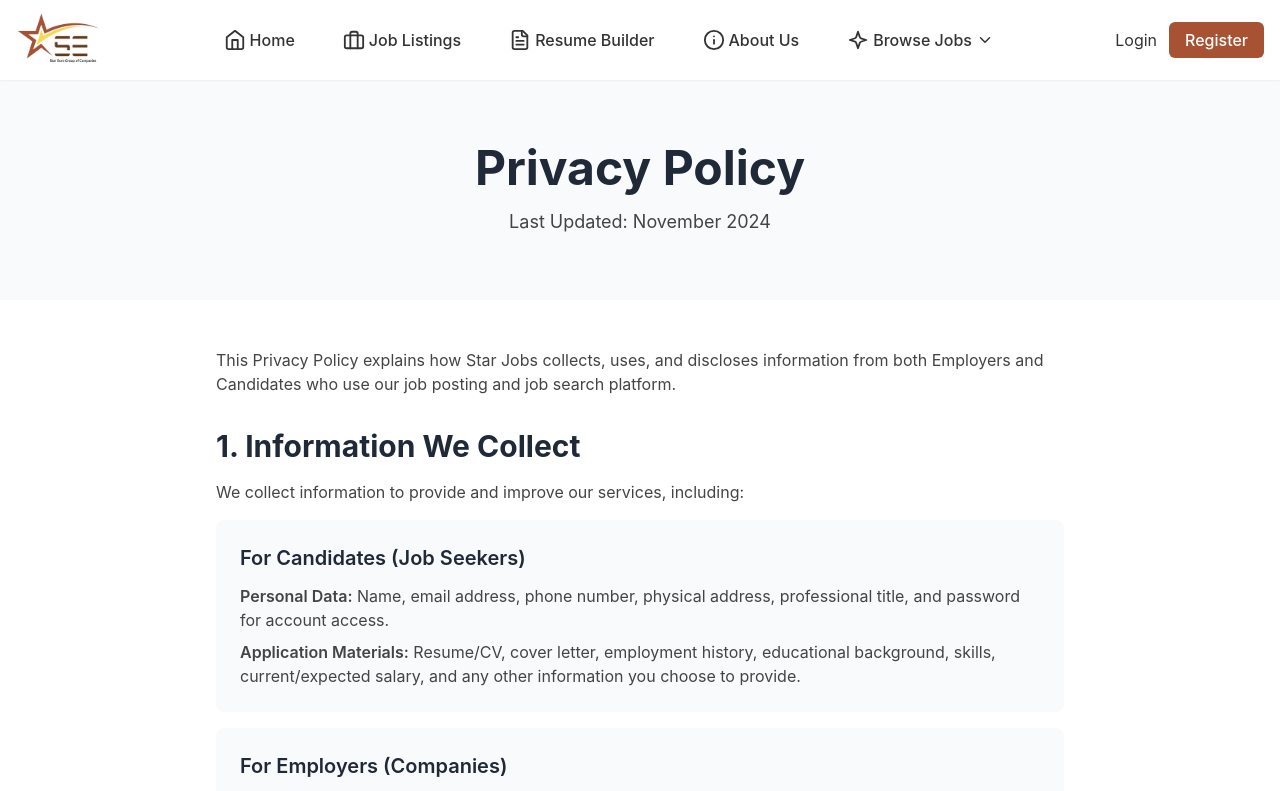
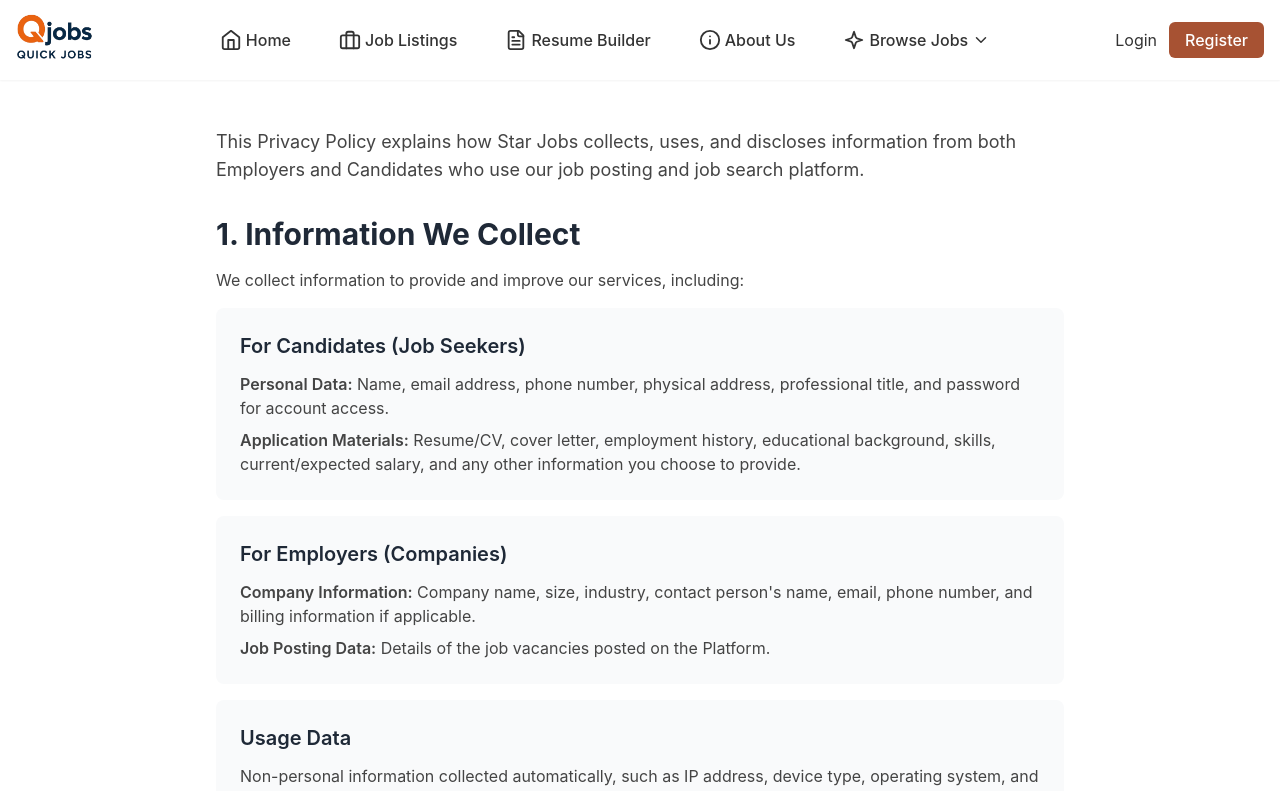
Before and after one commit to Tulsi8645/Starjobs_portal, a React (Vite) app in the folder frontend/: page /privacy in a window 1280 px wide. Shown: the top 791 px of the page. Built offline with nearby package versions, Linux system fonts and the light colour scheme.

Commit message:
new logo changes

```diff
--- a/frontend/index.html
+++ b/frontend/index.html
@@ -2,7 +2,7 @@
 <html lang="en">
   <head>
     <meta charset="UTF-8" />
-    <link rel="icon" type="image/svg+xml" href="./src/assets/star 1.svg" />
+    <link rel="icon" type="image/svg+xml" href="./src/assets/starlogo.png" />
     <meta name="viewport" content="width=device-width, initial-scale=1.0" />
     <title>Job-Portal Star jobs</title>
   </head>
--- a/frontend/src/components/admin/AdminLayout.tsx
+++ b/frontend/src/components/admin/AdminLayout.tsx
@@ -1,7 +1,7 @@
 import { useState } from 'react';
 import { Link, useLocation, Outlet, useNavigate } from 'react-router-dom';
-import { LayoutDashboard, Users, FileText, HammerIcon,  Settings, DollarSign, WorkflowIcon , LogOut } from 'lucide-react';
-import logo from '../../assets/star 1.svg';
+import { LayoutDashboard, Users, FileText, HammerIcon, Settings, DollarSign, WorkflowIcon, LogOut } from 'lucide-react';
+import logo from '../../assets/starlogo.png';
 
 const AdminLayout = () => {
   const location = useLocation();
--- a/frontend/src/components/auth/Login.tsx
+++ b/frontend/src/components/auth/Login.tsx
@@ -2,7 +2,7 @@ import React, { useState, useEffect } from 'react';
 import { Link, useNavigate } from 'react-router-dom';
 import { Eye } from 'lucide-react';
 import googleIcon from '../../assets/authImages/google.png';
-import Logo from '../../assets/star 1.svg';
+import Logo from '../../assets/starlogo.png';
 import { loginUser } from './authApi/authApi';
 import loginimg from '../../assets/authImages/loginimg.webp'
 const API_BASE_URL = import.meta.env.VITE_API_BASE_URL;
--- a/frontend/src/components/auth/jobseekerSignup.tsx
+++ b/frontend/src/components/auth/jobseekerSignup.tsx
@@ -2,7 +2,7 @@ import React, { useState } from 'react';
 import { Link, useNavigate } from 'react-router-dom';
 import { Eye, Upload, PlusCircle, MinusCircle, UserRoundPlus, XCircle } from 'lucide-react'; //
 import { useMutation } from '@tanstack/react-query';
-import Logo from '../../assets/star 1.svg';
+import Logo from '../../assets/starlogo.png';
 import SignUpImage from '../../assets/authImages/Signup.png';
 import { registerJobseeker } from './authApi/authApi';
 import Cookies from 'js-cookie';
@@ -306,8 +306,8 @@ const JobseekerSignup: React.FC = () => {
   return (
     <div className="min-h-screen bg-secondary flex items-center justify-center p-4">
       <div className="max-w-5xl w-full bg-white rounded-lg shadow-card flex overflow-hidden">
-         {/* Left Panel - Image */}
-         <div className="w-1/2 hidden md:flex items-center justify-center bg-primary p-10 rounded-l-lg">
+        {/* Left Panel - Image */}
+        <div className="w-1/2 hidden md:flex items-center justify-center bg-primary p-10 rounded-l-lg">
           <img src={SignUpImage} alt="Sign Up" className="max-h-[500px] object-contain" />
         </div>
 
--- a/frontend/src/components/employer/dashboard/DashboardLayout.tsx
+++ b/frontend/src/components/employer/dashboard/DashboardLayout.tsx
@@ -1,5 +1,5 @@
-import logo from '../../../assets/star 1.svg';
-import { Link, useLocation, Outlet, useNavigate,  } from 'react-router-dom';
+import logo from '../../../assets/starlogo.png';
+import { Link, useLocation, Outlet, useNavigate, } from 'react-router-dom';
 import {
   LayoutDashboard,
   Users,
@@ -53,7 +53,7 @@ const DashboardLayout = () => {
               key={item.path}
               to={item.path}
               className={`flex items-center space-x-3 px-4 py-3 rounded-lg mb-1 ${location.pathname === item.path
-                  ? 'bg-primary text-white'
+                ? 'bg-primary text-white'
                 : 'text-gray-600 font-semibold hover:bg-gray-100'
                 }`}
             >
--- a/frontend/src/components/jobseeker/user/DashboardLayout.tsx
+++ b/frontend/src/components/jobseeker/user/DashboardLayout.tsx
@@ -1,4 +1,4 @@
-import logo from '../../../assets/star 1.svg';
+import logo from '../../../assets/starlogo.png';
 import { Link, useLocation, Outlet, useNavigate } from 'react-router-dom';
 import { LayoutDashboard, Users, FileText, Settings, LogOut } from 'lucide-react';
 import { useState } from 'react';
@@ -42,8 +42,8 @@ const UserDashboardLayout = () => {
               key={item.path}
               to={item.path}
               className={`flex items-center space-x-3 px-4 py-3 rounded-lg mb-1 ${location.pathname === item.path
-                  ? 'bg-primary text-white'
-                  : 'text-gray-600 font-semibold hover:bg-gray-100'
+                ? 'bg-primary text-white'
+                : 'text-gray-600 font-semibold hover:bg-gray-100'
                 }`}
             >
               {item.icon}
--- a/frontend/src/components/jobseeker/user/privacy.tsx
+++ b/frontend/src/components/jobseeker/user/privacy.tsx
@@ -3,21 +3,9 @@ const PrivacyPolicy = () => {
     return (
         <div className="flex flex-col min-h-screen bg-white text-gray-800">
 
-            {/* Hero Section */}
-            <div className="bg-gray-50 py-16 px-6">
-                <div className="max-w-4xl mx-auto text-center">
-                    <h1 className="text-4xl md:text-5xl font-bold mb-4">
-                        Privacy Policy
-                    </h1>
-                    <p className="text-lg text-gray-600">
-                        Last Updated: November 2024
-                    </p>
-                </div>
-            </div>
-
             {/* Main Content */}
             <div className="max-w-4xl mx-auto px-6 py-12">
-                <p className="text-gray-600 mb-8">
+                <p className="text-gray-600  text-lg mb-8">
                     This Privacy Policy explains how Star Jobs collects, uses, and discloses information from both Employers and Candidates who use our job posting and job search platform.
                 </p>
 
--- a/frontend/src/components/layout/Footer.tsx
+++ b/frontend/src/components/layout/Footer.tsx
@@ -1,8 +1,8 @@
 import React from 'react';
-import StarFooter from '../../assets/star 2.svg';
+import StarFooter from '../../assets/starlogo.png';
 import { Home, User, BriefcaseIcon, Linkedin, Facebook, Twitter } from 'lucide-react';
 import { useNavigate } from 'react-router-dom';
-import {jwtDecode} from 'jwt-decode';
+import { jwtDecode } from 'jwt-decode';
 
 interface DecodedToken {
   id: string;
--- a/frontend/src/components/layout/Header.tsx
+++ b/frontend/src/components/layout/Header.tsx
@@ -2,7 +2,7 @@ import React, { useState, useEffect, useRef } from 'react';
 import { Menu, Home, BriefcaseIcon, Info, FileText, BookOpen, ChevronDown, SparkleIcon } from 'lucide-react';
 import { Link, useLocation, useNavigate } from 'react-router-dom';
 import Sidebar from './Sidebar';
-import StarLogo from '../../assets/star 1.svg';
+import StarLogo from '../../assets/starlogo.png';
 import { jwtDecode } from 'jwt-decode';
 
 
```
Also changed, not shown: frontend/src/assets/starlogo.png (added), 1 other file (tests, documents, lock files or other folders). Lines whose indentation alone changed are shown as unchanged.
